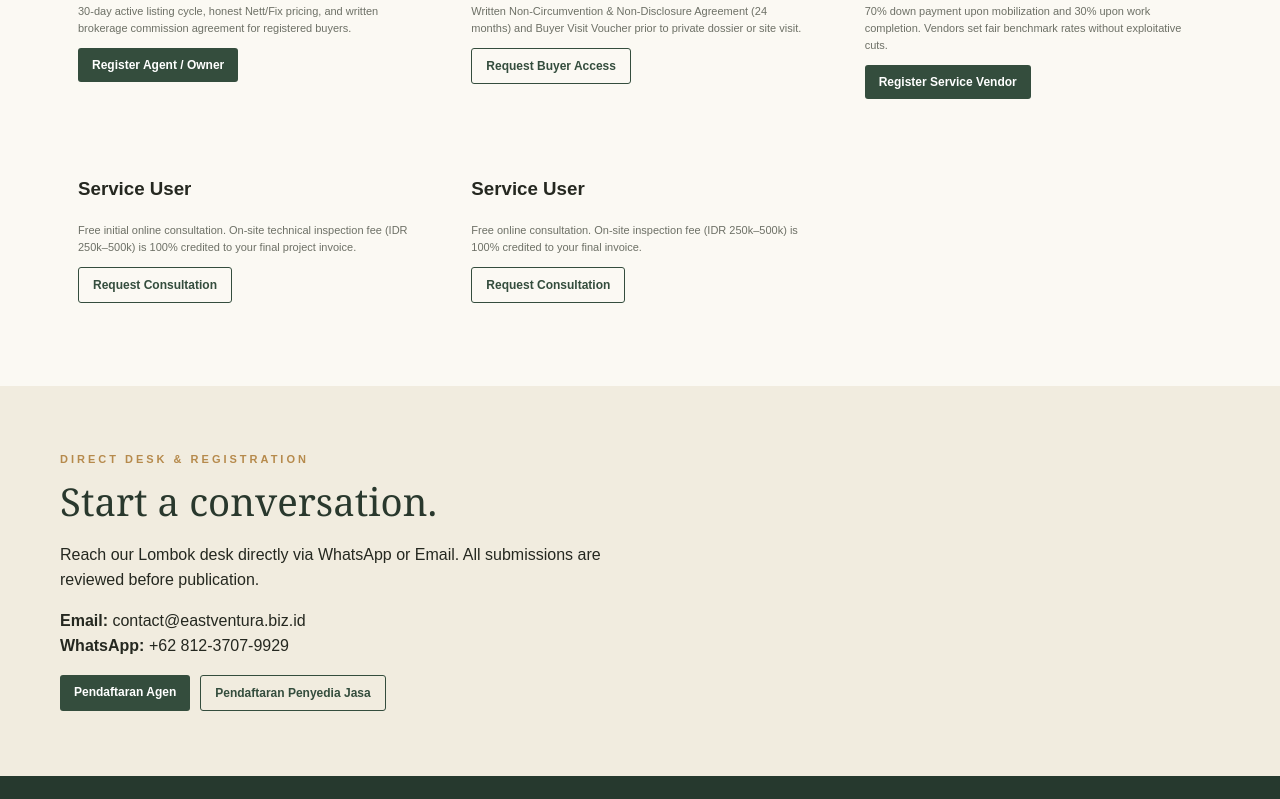
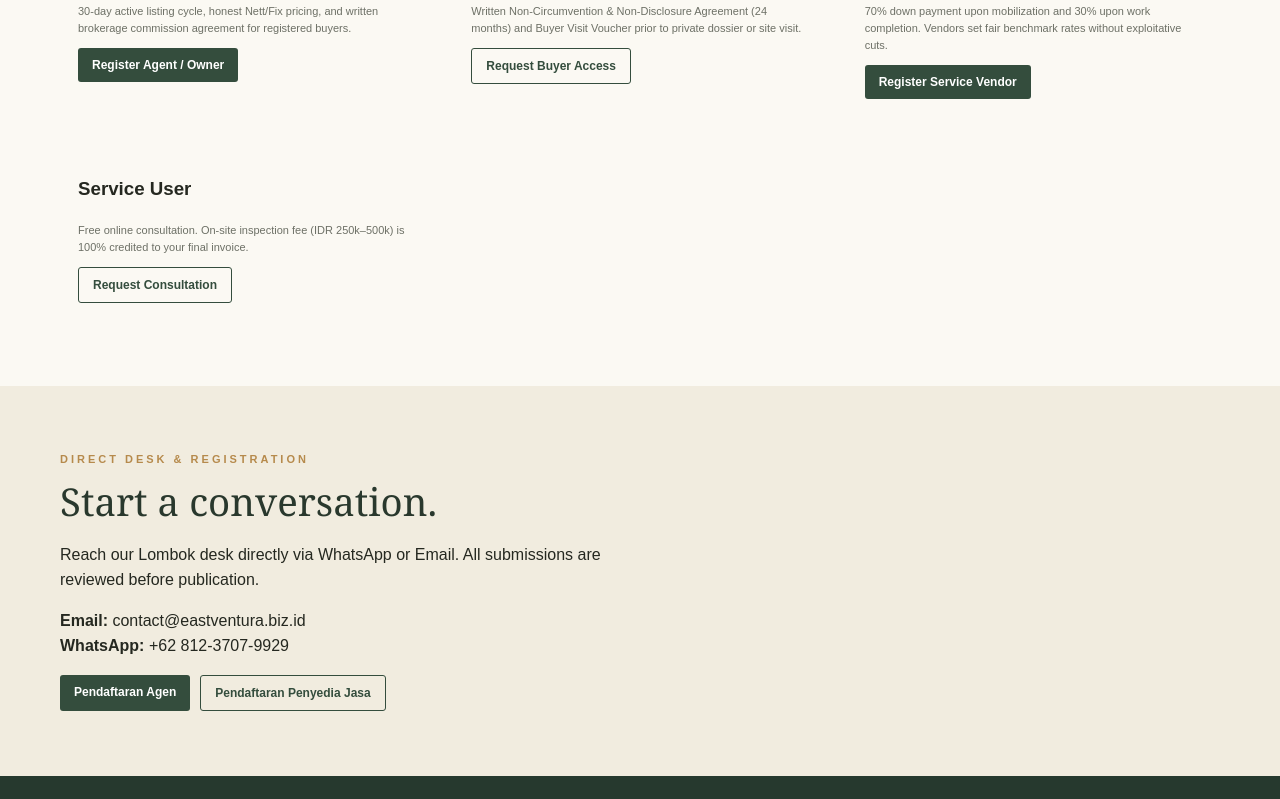
Before and after one commit to ariwibowo-ai/3va-Web, a plain HTML site: page index.html in a window 1280 px wide. Shown: the part 3240-4039 px from the top of the page. Drawn offline with Linux system fonts and the light colour scheme.

Commit message:
Remove duplicate Service User card

```diff
--- a/index.html
+++ b/index.html
@@ -213,7 +213,6 @@
   <div class="card" style="padding:18px"><h3>Owner &amp; Authorized Agent</h3><p class="small">30-day active listing cycle, honest Nett/Fix pricing, and written brokerage commission agreement for registered buyers.</p><a class="btn sm" target="_blank" rel="noopener" href="https://wa.me/6281237079929?text=Pendaftaran%20Agen%20atau%20Owner%20EASTVENTURA">Register Agent / Owner</a></div>
   <div class="card" style="padding:18px"><h3>Buyer (NCNDA Protection)</h3><p class="small">Written Non-Circumvention &amp; Non-Disclosure Agreement (24 months) and Buyer Visit Voucher prior to private dossier or site visit.</p><a class="btn sm secondary" target="_blank" rel="noopener" href="https://wa.me/6281237079929?text=Request%20NCNDA%20dan%20Jadwal%20Survei%20Buyer">Request Buyer Access</a></div>
   <div class="card" style="padding:18px"><h3>Service Vendor (70/30 Terms)</h3><p class="small">70% down payment upon mobilization and 30% upon work completion. Vendors set fair benchmark rates without exploitative cuts.</p><a class="btn sm" target="_blank" rel="noopener" href="https://wa.me/6281237079929?text=Pendaftaran%20Penyedia%20Jasa%20EASTVENTURA">Register Service Vendor</a></div>
-  <div class="card" style="padding:18px"><h3>Service User</h3><p class="small">Free initial online consultation. On-site technical inspection fee (IDR 250k–500k) is 100% credited to your final project invoice.</p><a class="btn sm secondary" target="_blank" rel="noopener" href="https://wa.me/6281237079929?text=Konsultasi%20Layanan%20Properti%20EASTVENTURA">Request Consultation</a></div>
   <div class="card" style="padding:18px"><h3>Service User</h3>
   <p class="small">Free online consultation. On-site inspection fee (IDR 250k–500k) is 100% credited to your final invoice.</p>
   <a class="btn sm secondary" target="_blank" rel="noopener" href="https://wa.me/6281237079929?text=Konsultasi%20Layanan%20EASTVENTURA">Request Consultation</a></div>
```
